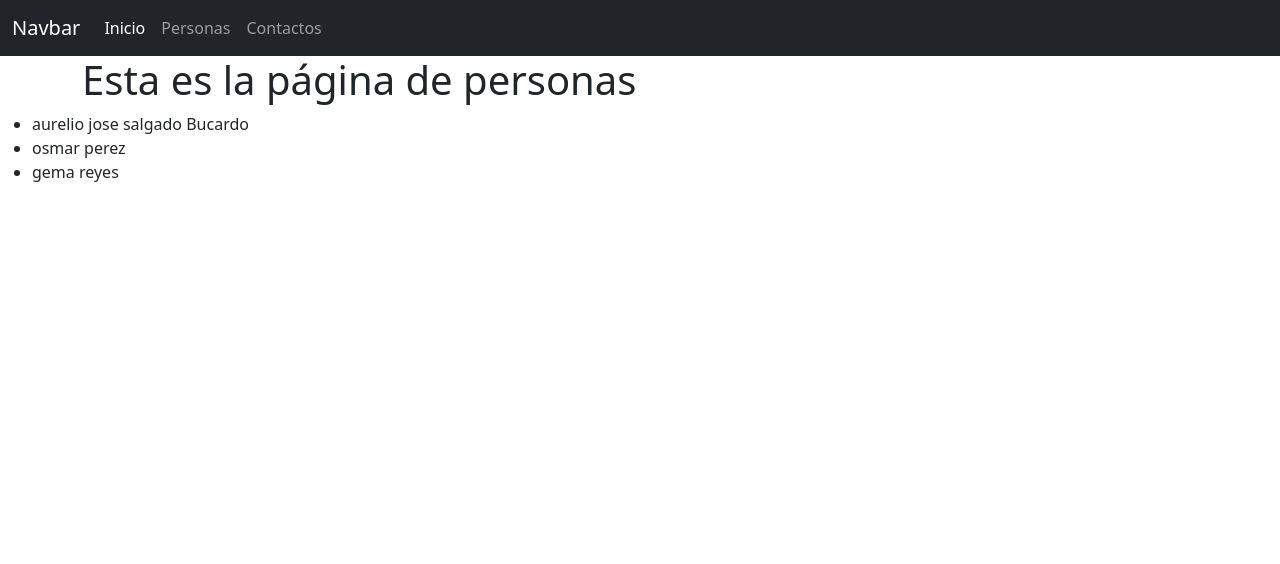
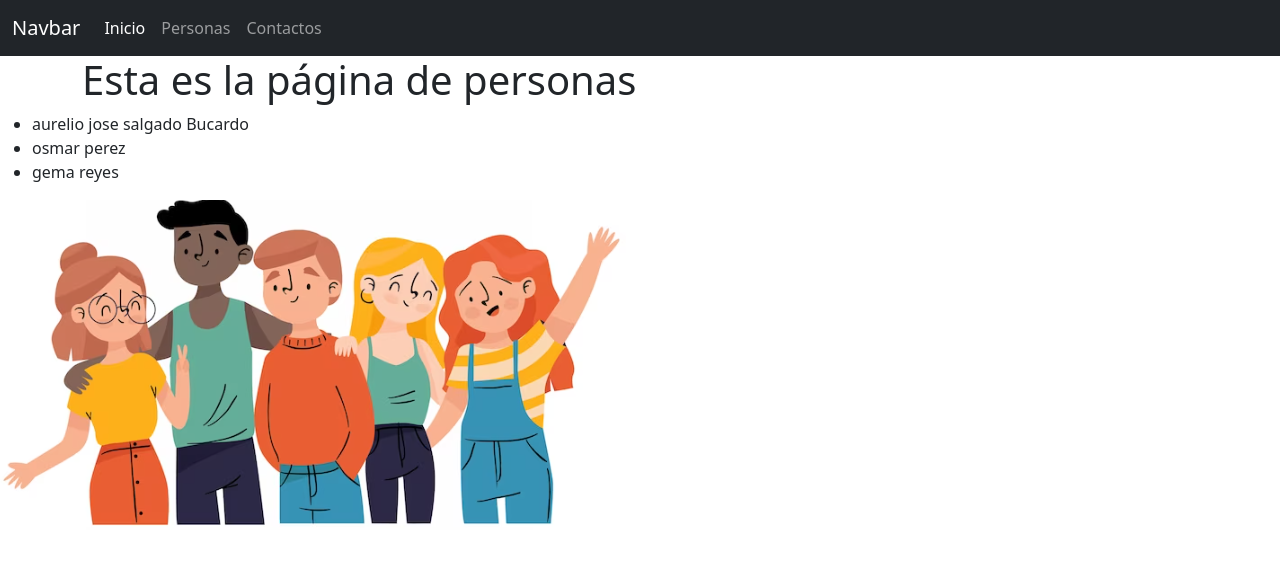
Before and after one commit to aureliosalgado/web2, a plain HTML site: page personas.html in a window 1280 px wide. Drawn offline with Linux system fonts and the light colour scheme.

Commit message:
agregar imagen al archivo persona

```diff
--- a/personas.html
+++ b/personas.html
@@ -39,6 +39,7 @@
         <li> osmar perez</li>
         <li> gema reyes</li>
     </ul>
+    <img src="imag/imagen de grupo.PNG">
     <script src="js/bootstrap.bundle.min.js"></script>
 </body>
 
```
Also changed, not shown: imag/imagen de grupo.PNG (added).
